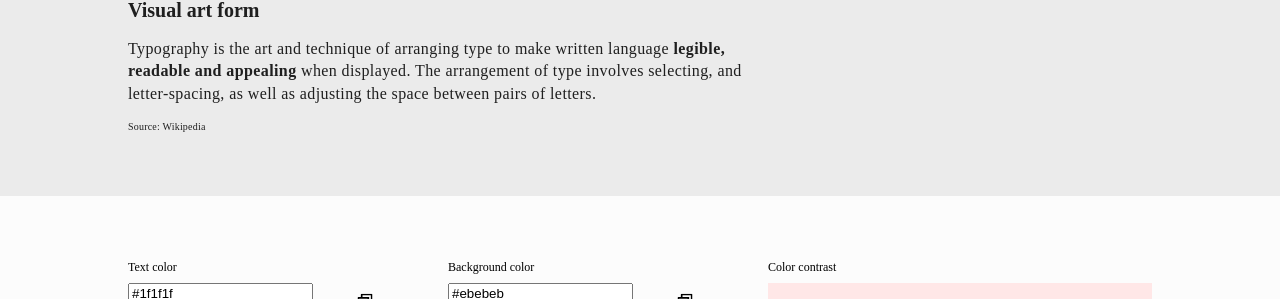
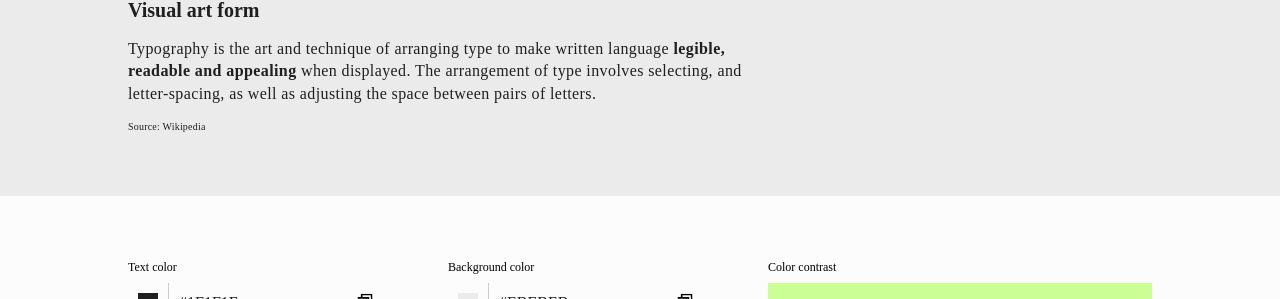
Before and after one commit to MysteriousManIN/color-contrast-checker, a plain HTML site: page index.htm in a window 1280 px wide. Shown: the part 110-409 px from the top of the page. Drawn offline with nearby package versions, Linux system fonts and the light colour scheme; a web font is replaced by a local one.

Commit message:
Update index.htm

```diff
--- a/index.htm
+++ b/index.htm
@@ -18,7 +18,7 @@
 	<link rel="stylesheet" href="coloris.min.css" >
 	<script src="https://ajax.googleapis.com/ajax/libs/jquery/3.6.0/jquery.min.js" defer ></script>
 	<script src="coloris.min.js" defer ></script>
-	<script src="index.js" defer ></script>
+	<script src="o-index.js" defer ></script>
 </head>
 <body>
 
```
